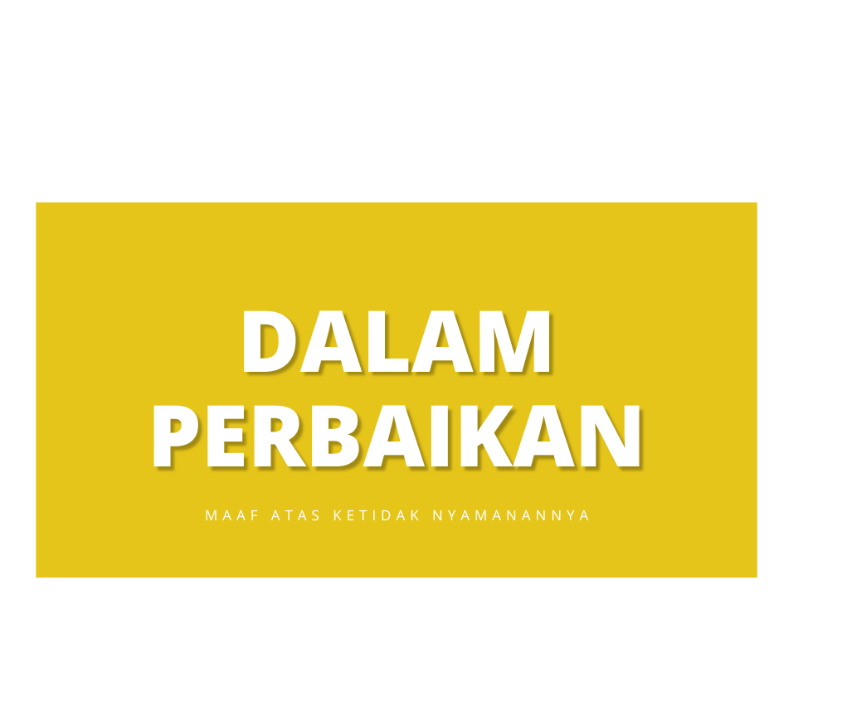
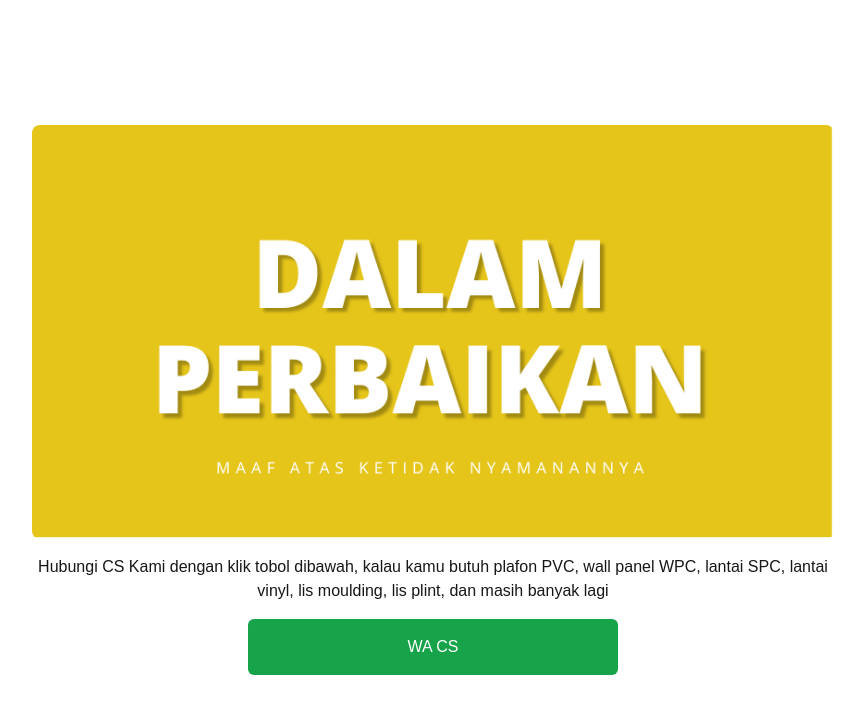
Before and after one commit to guntekhunter/pevesindo-backup, a Next.js app: page / in a window 1280 px wide. Shown: the top 714 px of the page, without its empty margins (207-1071 px from the left). Built offline with nearby package versions, Linux system fonts and the light colour scheme.

Commit message:
fed: add button

```diff
--- a/app/page.js
+++ b/app/page.js
@@ -1,13 +1,28 @@
+"use client"
 import Image from "next/image";
 
 export default function Home() {
+  const handleClick = () => {
+    window.location.href = 'https://api.whatsapp.com/send?phone=6281330082008&text=Halo,%20pevesindo.co.id%20saya%20berminat%20dengan%20plafon%20pvc%20dari%20Pevesindo';
+  };
   return (
     <div className="w-full h-[100vh] justify-center align-middle items-center flex">
-      <img
-        src="./gambar.png"
-        alt="Uploaded preview"
-        className="w-[70%] object-cover rounded-lg"
-      />
+      <div className="space-y-[1rem]">
+        <div className="w-full flex justify-center">
+          <img
+            src="./gambar.png"
+            alt="Uploaded preview"
+            className="w-[70%] object-cover rounded-lg"
+          />
+        </div>
+        <div className="w-full flex justify-center">
+          <p className="w-[70%] text-center">Hubungi CS Kami dengan klik tobol dibawah, kalau kamu butuh plafon PVC, wall panel WPC, lantai SPC, lantai vinyl, lis moulding, lis plint, dan masih banyak lagi</p>
+        </div>
+        <div className="w-full flex justify-center">
+          <button onClick={handleClick} className="bg-green-600 text-white py-[1rem] px-[10rem] rounded-md transition-colors duration-300 hover:bg-green-500 " link="" >WA CS</button>
+        </div>
+
+      </div>
     </div>
   );
 }
```
Also changed, not shown: public/gambar.png.
